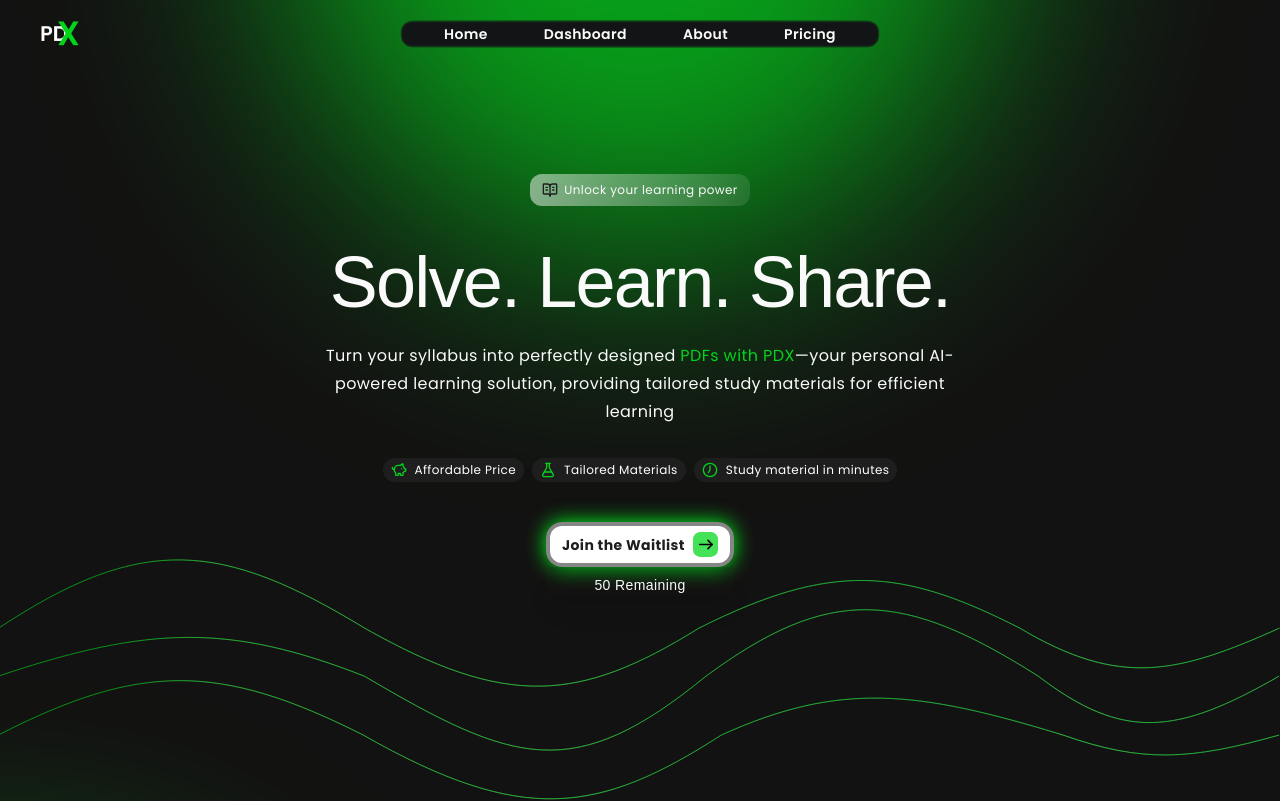
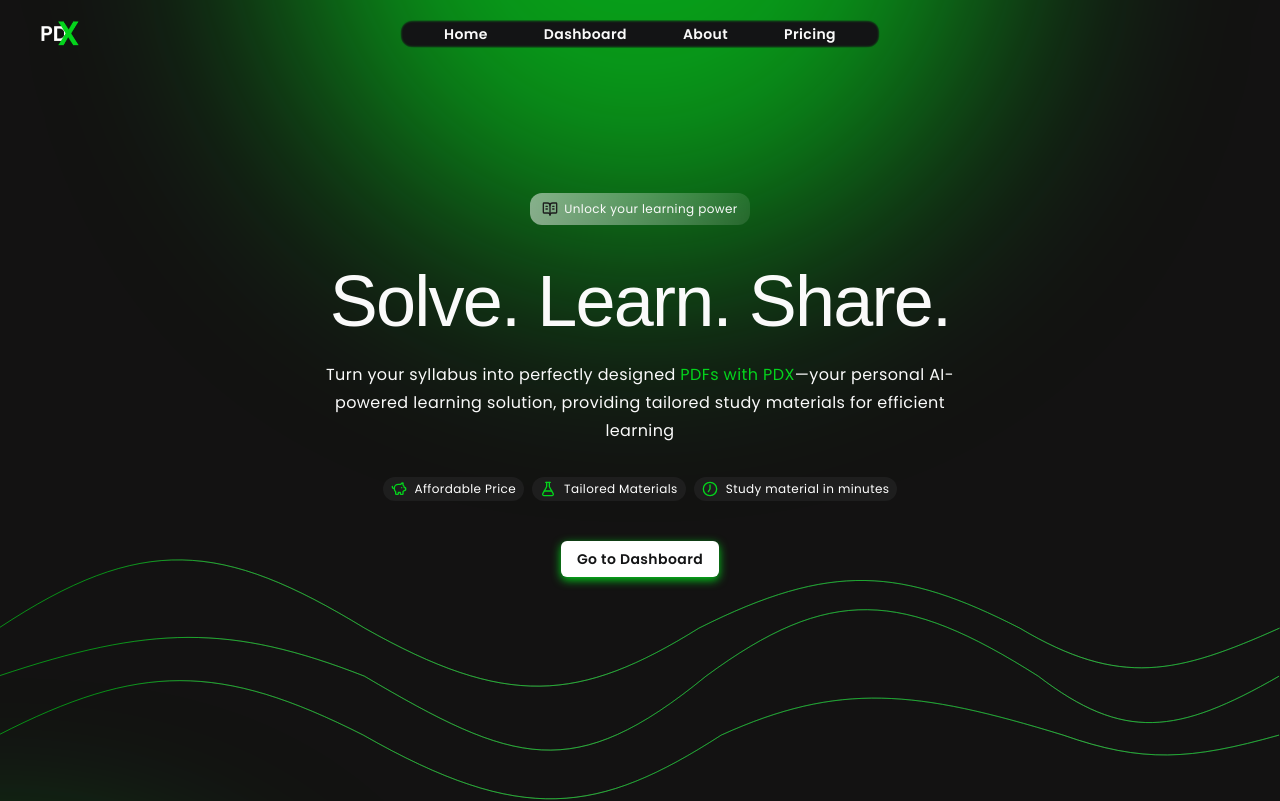
Before and after one commit to Dey11/pdx, a Next.js app: page / in a window 1280 px wide. Shown: the top 801 px of the page. Built offline with nearby package versions, Linux system fonts and the light colour scheme; no server answers; the database is empty; a web font is replaced by a local one.

Commit message:
change waitlist btn

```diff
--- a/src/app/(landing)/page.tsx
+++ b/src/app/(landing)/page.tsx
@@ -1,6 +1,7 @@
 import { Metadata } from "next";
 import { DM_Serif_Text } from "next/font/google";
 import Image from "next/image";
+import Link from "next/link";
 import { ForwardRefExoticComponent, RefAttributes, Suspense } from "react";
 
 import {
@@ -16,6 +17,7 @@ import { H1 } from "@/components/typography/h1";
 import { H2 } from "@/components/typography/h2";
 import { H4 } from "@/components/typography/h4";
 import { Para } from "@/components/typography/para";
+import { Button } from "@/components/ui/button";
 import { WaitlistButton } from "@/components/ui/progress-btn";
 import { cn } from "@/lib/utils";
 
@@ -69,8 +71,13 @@ export default function Home() {
         </div>
 
         <div className="relative mx-auto flex flex-col items-center justify-center">
-          <Suspense fallback={<div className="h-28"></div>}>
-            <WaitlistButton />
+          {/* <Suspense fallback={<div className="h-28"></div>}> */}
+          {/* <WaitlistButton /> */}
+          <Link href={"/dashboard"}>
+            <Button className="bg-brand-heading shadow-[0px_3px_10px_#04D31C] hover:bg-brand-heading/90 hover:shadow-[0px_0px_15px_#04d31c]">
+              Go to Dashboard
+            </Button>
+          </Link>
           <Image
             src="/home/curved-arrow.svg"
             alt="Arrow"
@@ -82,7 +89,7 @@ export default function Home() {
           <Para className="opacity:100 peer pt-0 text-[10px] backdrop-blur-lg transition-all duration-300 ease-in-out peer-hover:opacity-100 lg:opacity-0">
             *Waitlisted users will get a discounted price upon launch
           </Para>
-          </Suspense>
+          {/* </Suspense> */}
         </div>
       </section>
 
```
Lines whose indentation alone changed are shown as unchanged.
